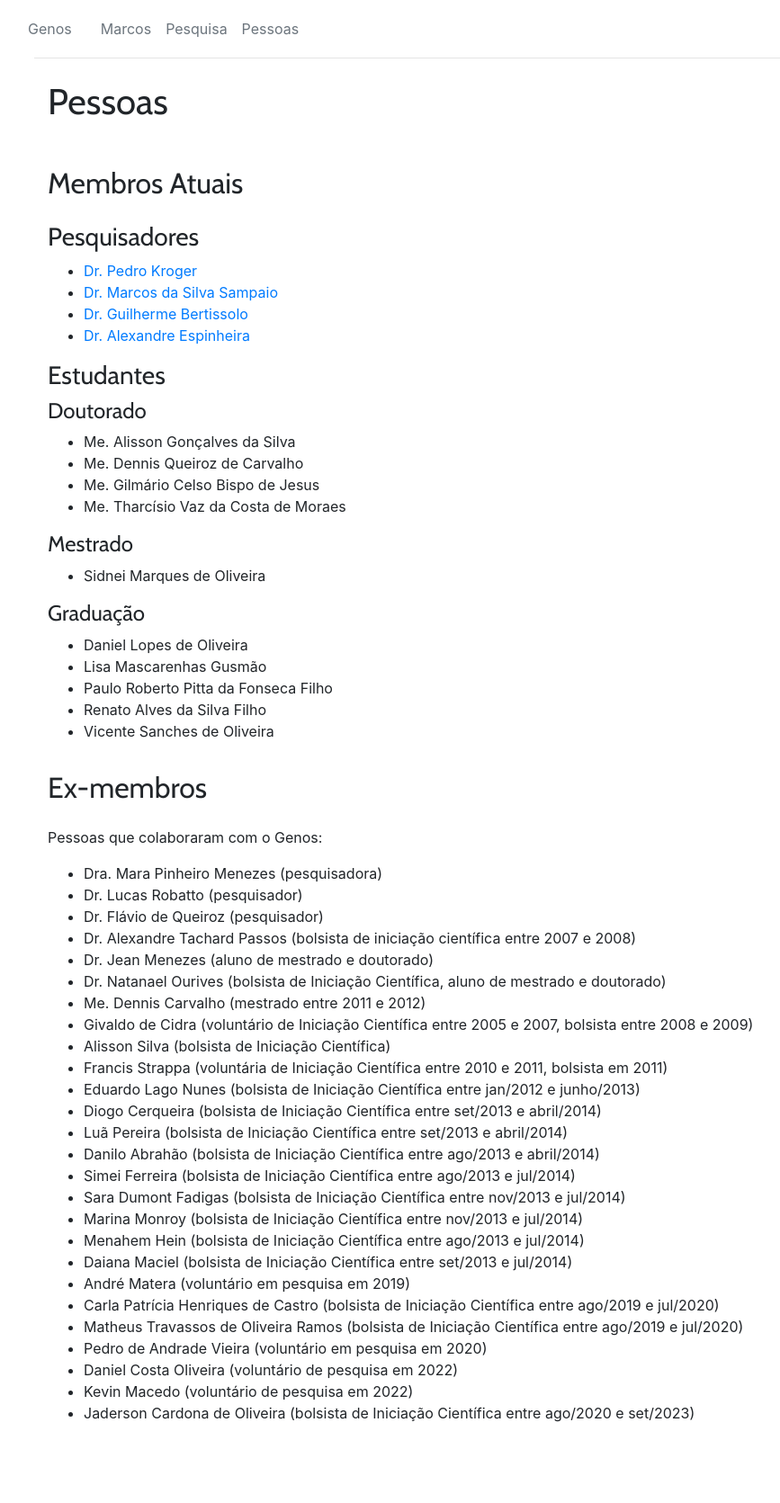
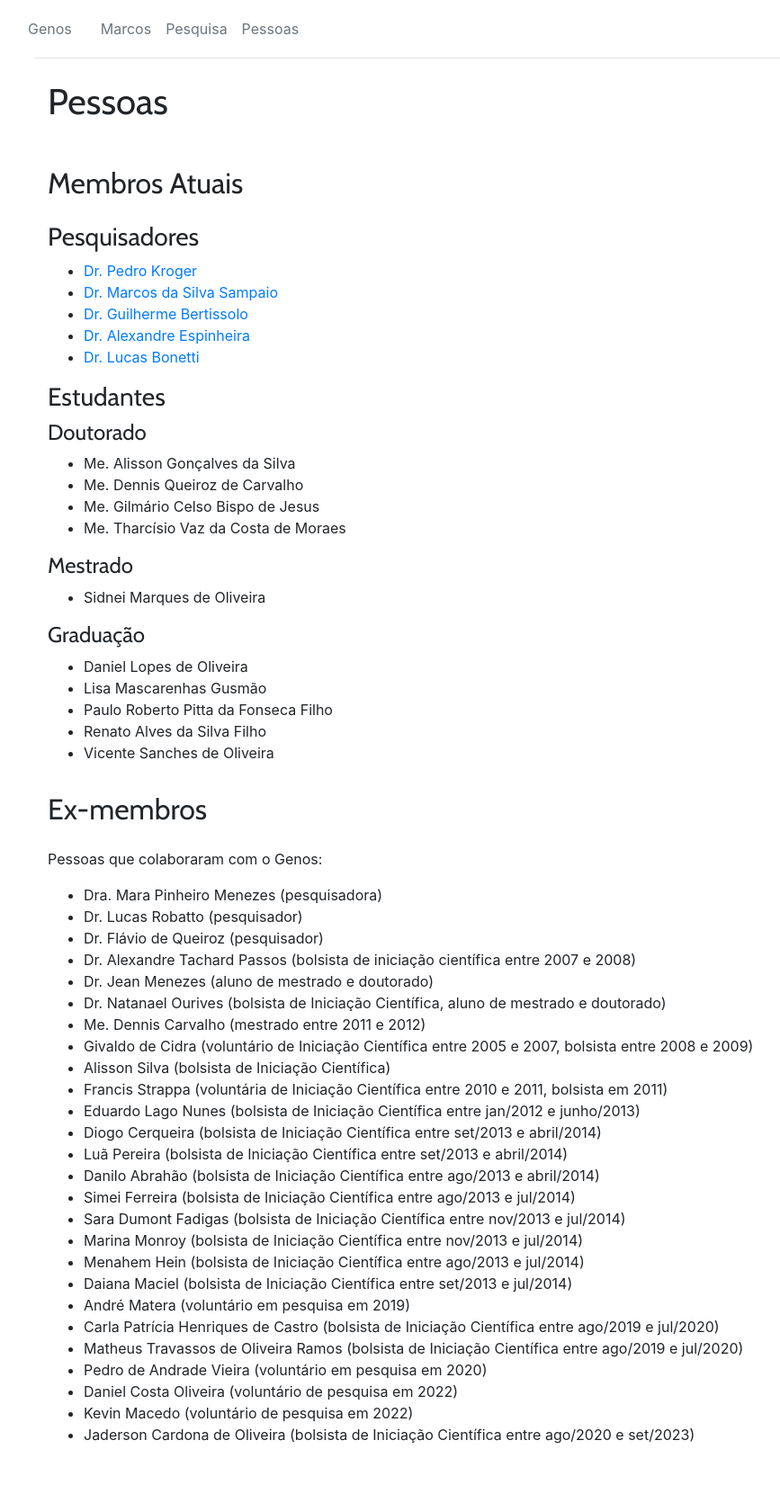
Before and after one commit to kroger/genosmus, a Jekyll site: the page built from pessoas.md, in a window 1280 px wide. Shown: the whole page at 90% size, without its empty margins (47-914 px from the left). Built offline with Jekyll 4.4.1, drawn with Linux system fonts in a browser that asks for light colours; nearby versions of some CDN libraries; before the commit the page ends 1647 px from its top, so only the background shows below that.

Commit message:
Insere Lucas Bonetti

```diff
--- a/pessoas.md
+++ b/pessoas.md
@@ -11,6 +11,7 @@ title: Pessoas
 - [Dr. Marcos da Silva Sampaio](https://marcos.sampaio.me)
 - [Dr. Guilherme Bertissolo](https://guilhermebertissolo.wordpress.com/)
 - [Dr. Alexandre Espinheira](https://alespinheira.wordpress.com/)
+- [Dr. Lucas Bonetti](https://www.lucasbonetti.com.br/)
 
 ### Estudantes
 
```
